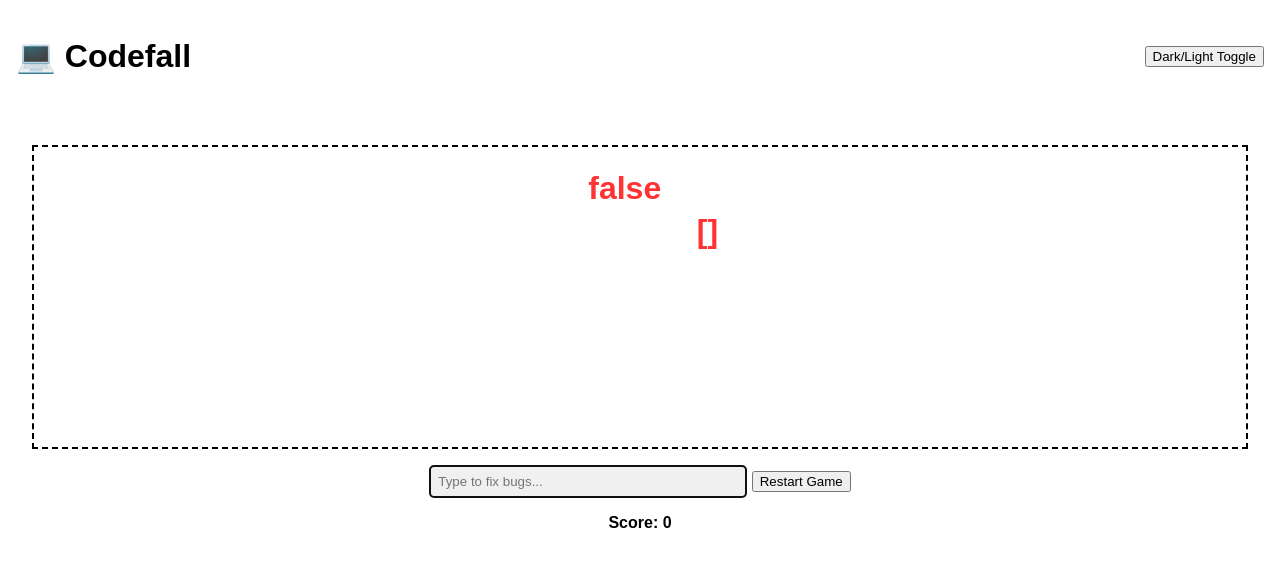
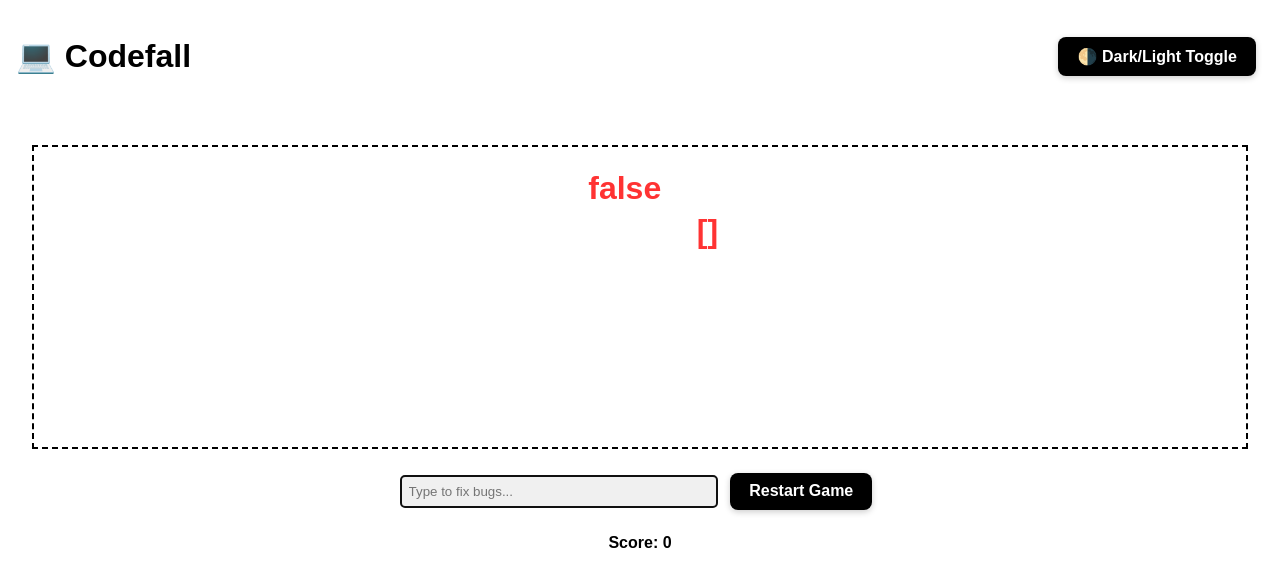
Before and after one commit to yaoolee/codefall, a plain HTML site: page index.html in a window 1280 px wide. Drawn offline with Linux system fonts and the light colour scheme.

Commit message:
Add styling for buttons

```diff
--- a/index.html
+++ b/index.html
@@ -9,7 +9,7 @@
 <body>
   <header>
     <h1>💻 Codefall</h1>
-    <button id="theme-toggle">Dark/Light Toggle</button>
+    <button id="theme-toggle"> 🌗 Dark/Light Toggle</button>
   </header>
   <div id="game-container">
     <div id="fall-area"></div>
--- a/styles/styles.css
+++ b/styles/styles.css
@@ -73,6 +73,30 @@ html, body {
   height: 100%;
   overflow: hidden;
 }
+button {
+  background-color: var(--text-color);
+  color: var(--bg-color);
+  border: none;
+  padding: 0.6rem 1.2rem;
+  margin: 0.5rem;
+  border-radius: 0.5rem;
+  font-size: 1rem;
+  font-weight: bold;
+  cursor: pointer;
+  transition: all 0.3s ease;
+  box-shadow: 0 2px 6px rgba(0, 0, 0, 0.2);
+}
+
+button:hover {
+  transform: translateY(-2px);
+  box-shadow: 0 4px 10px rgba(0, 0, 0, 0.3);
+}
+
+button:active {
+  transform: scale(0.98);
+  box-shadow: none;
+}
+
 #game-over-screen {
   position: fixed;
   top: 0;
```
